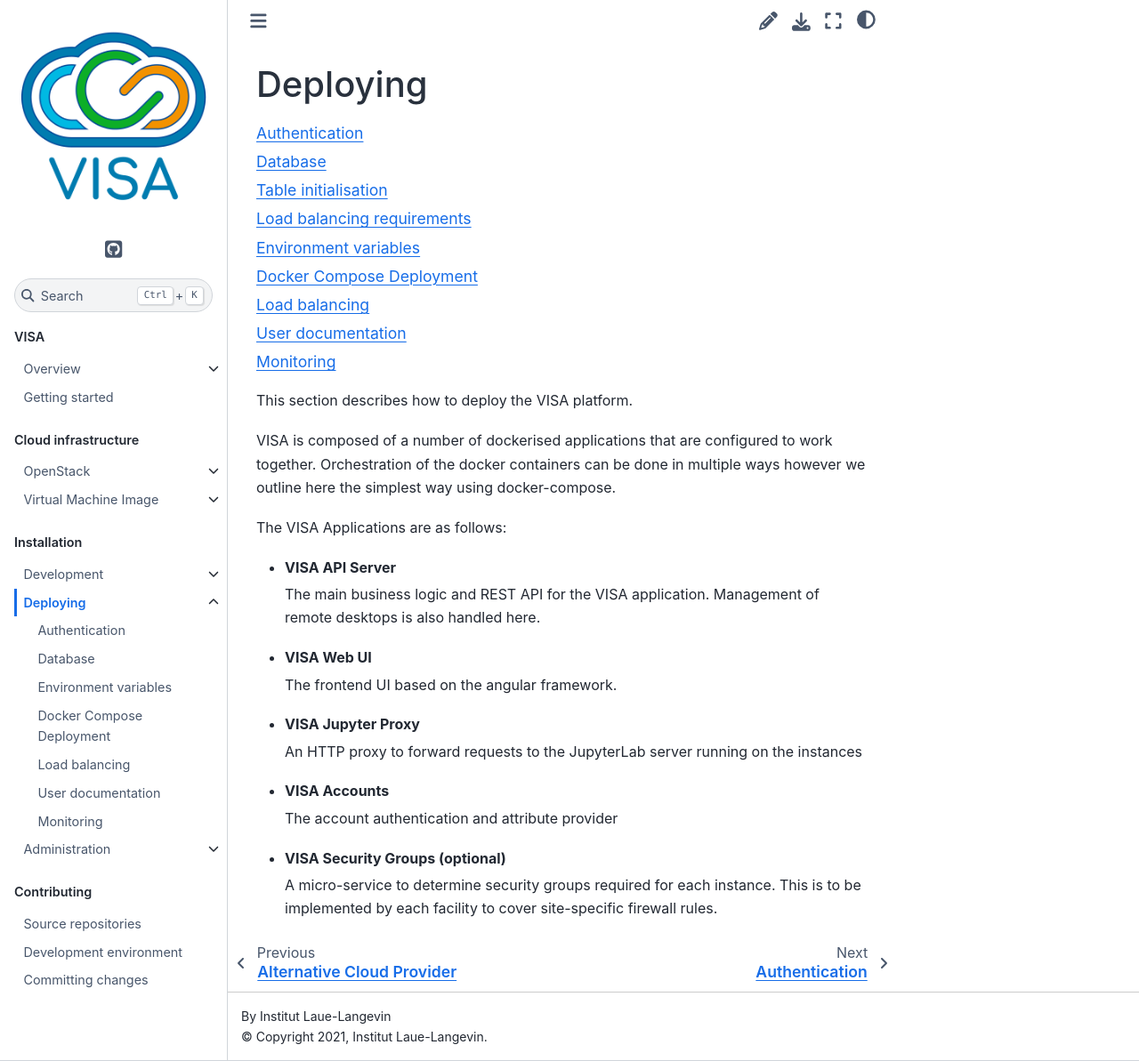
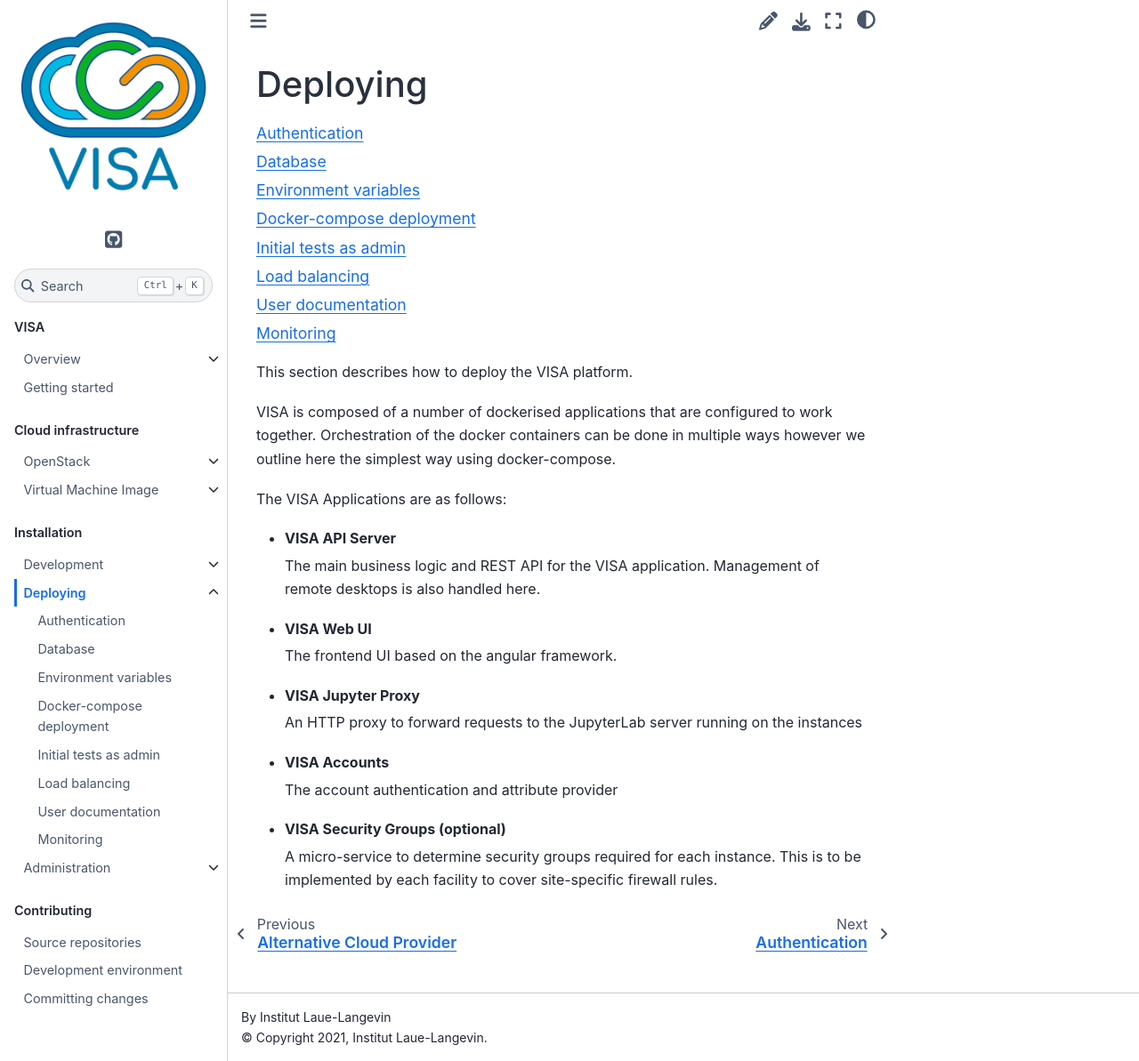
Before and after one commit to ILLGrenoble/visa-docs, a Sphinx documentation site: the page built from docs/source/deploying/deploying-contents.md, in a window 1280 px wide and 1193 px high. Shown: the whole window at 89% size. Built offline with Sphinx 7.4.7 and the Sphinx Book theme 1.1.4, drawn with Linux system fonts in a browser that asks for light colours; pages that are not in the unit, such as notebooks, are missing from menus.

Commit message:
add initial tests page

```diff
--- a/docs/source/deploying/deploying-contents.md
+++ b/docs/source/deploying/deploying-contents.md
@@ -8,6 +8,7 @@
 deploying-database.md
 deploying-env-vars.md
 deploying-docker-compose.md
+deploying-initial-tests.md
 deploying-load-balancing.md
 deploying-user-documentation.md
 deploying-monitoring.md
--- a/docs/source/deploying/deploying-database.md
+++ b/docs/source/deploying/deploying-database.md
@@ -15,7 +16,7 @@
 
 In both cases, the database has to have some data preloaded for the user roles and image protocols. The <a href="../_static/files/visa-db-fixtures.sql">database fixtures file</a> must be loaded.
 
-# Load balancing requirements
+## Load balancing requirements
 
 In all cases, we recommend installing the database on a separate server to the VISA deployment. This isn't an absolute necessity but can simplify the maintenance of the system.
 
```
Also changed, not shown: other parts of docs/source/deploying/deploying-database.md (+2 -1 lines), docs/source/deploying/deploying-docker-compose.md (+1 -1 lines), docs/source/deploying/deploying-initial-tests.md (added, +16 -0 lines).
